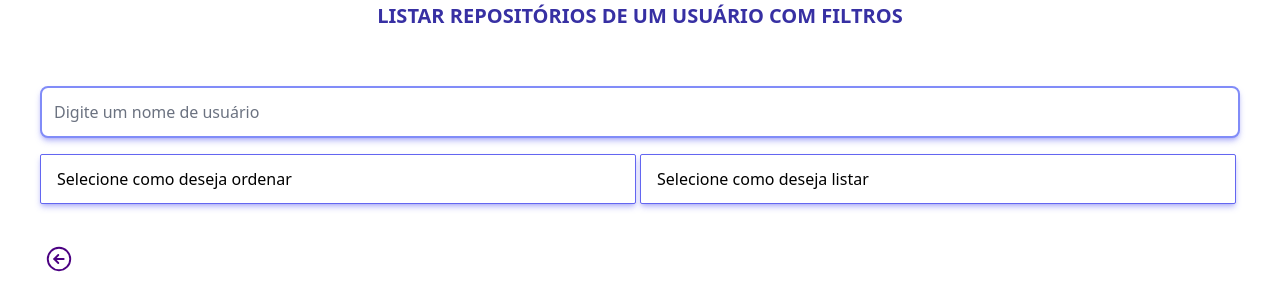
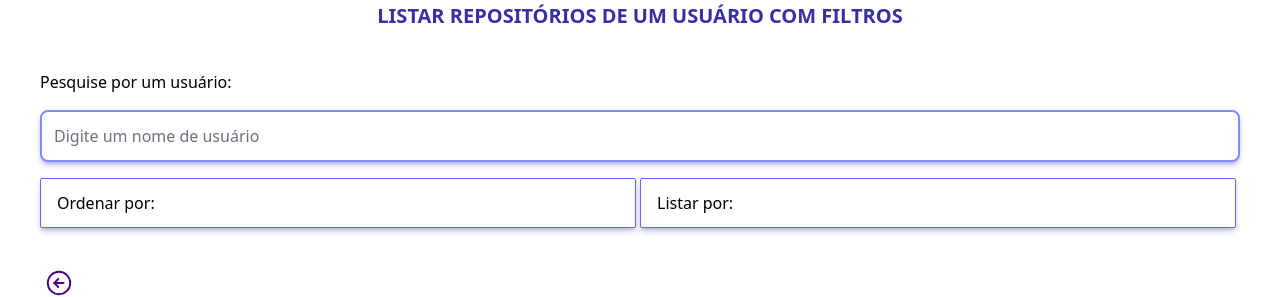
Before and after one commit to Gabriel4420/github-searchings, a React (Vite) app: page /use-filters in a window 1280 px wide. Shown: the part 166-463 px from the top of the page. Built offline with nearby package versions, Linux system fonts and the light colour scheme; no server answers.

Commit message:
refactor: :art: Melhorando o UX da aplicação

```diff
--- a/src/components/templates/Header/index.tsx
+++ b/src/components/templates/Header/index.tsx
@@ -47,7 +47,7 @@ export function Header() {
                   to="/"
                   className="flex items-center justify-between hover:underline hover:decoration-indigo-700 hover:decoration-solid hover:underline-offset-4"
                 >
-                  Buscar por repositórios relativos
+                  Buscar por repositórios relacionados
                 </Link>
               </li>
               <li className="mb-6">
--- a/src/pages/EspecifySearch/index.tsx
+++ b/src/pages/EspecifySearch/index.tsx
@@ -47,6 +47,7 @@ export function EspecifySearch() {
         <h1 className="font-sans text-center uppercase font-semibold text-indigo-800 lg:text-xl p-10 md:text-md sm:text-sm">
           Listar repositórios de um usuário com filtros
         </h1>
+        <label htmlFor="">Pesquise por um usuário:</label>
         <input
           type="text"
           name="username"
@@ -62,7 +63,7 @@ export function EspecifySearch() {
             className="block appearance-none mr-1 w-full bg-white rounded-sm pl-4 py-3 pr-8 cursor-pointer focus:outline-none border  border-indigo-500 hover:border-indigo-700 shadow-md shadow-indigo-500/40"
             onChange={selectChange}
           >
-            <option>Selecione como deseja ordenar</option>
+            <option>Ordenar por:</option>
             <option value="asc">ordem - crescente</option>
             <option value="desc">ordem - decrescente</option>
           </select>
@@ -71,7 +72,7 @@ export function EspecifySearch() {
             className="block appearance-none mr-1 w-full bg-white rounded-sm pl-4 py-3 pr-8 cursor-pointer focus:outline-none border  border-indigo-500 hover:border-indigo-700 shadow-md shadow-indigo-500/40"
             onChange={selectChangeList}
           >
-            <option>Selecione como deseja listar</option>
+            <option>Listar por:</option>
             <option value="full_name">nome inteiro</option>
             <option value="created">data de criação</option>
             <option value="updated">data de atualização</option>
--- a/src/pages/searchByRelated/index.tsx
+++ b/src/pages/searchByRelated/index.tsx
@@ -38,6 +38,7 @@ export function SearchByRelated() {
           className="flex flex-col px-28  w-auto max-w-full "
           onSubmit={getOneRepo}
         >
+          <label htmlFor="">Pesquise por um repositório:</label>
           <input
             type="text"
             value={repoName}
@@ -47,6 +48,7 @@ export function SearchByRelated() {
             className="rounded-lg py-3 border-gray-600 border-2 my-3 p-2 placeholder:text-gray-500 pl-3 shadow-md shadow-indigo-500/40 focus:outline-none"
             placeholder="Pesquise por um repositório"
           />
+           <label htmlFor="">Digite o nome de usuário:</label>
           <input
             type="text"
             name="username"
@@ -70,6 +72,7 @@ export function SearchByRelated() {
           className="flex flex-col px-28 lg: h-[490px] md: h-[420px] sm: h-[380px] w-auto max-w-full "
           onSubmit={getOneRepo}
         >
+          <label htmlFor="">Pesquise por um repositório:</label>
           <input
             type="text"
             value={repoName}
@@ -79,6 +82,7 @@ export function SearchByRelated() {
             className="rounded-lg py-3 border-gray-600 border-2 my-3 p-2 placeholder:text-gray-500 pl-3 shadow-md shadow-indigo-500/40 focus:outline-none"
             placeholder="Pesquise por um repositório"
           />
+          <label htmlFor="">Digite o nome de um usuário:</label>
           <input
             type="text"
             name="username"
```
